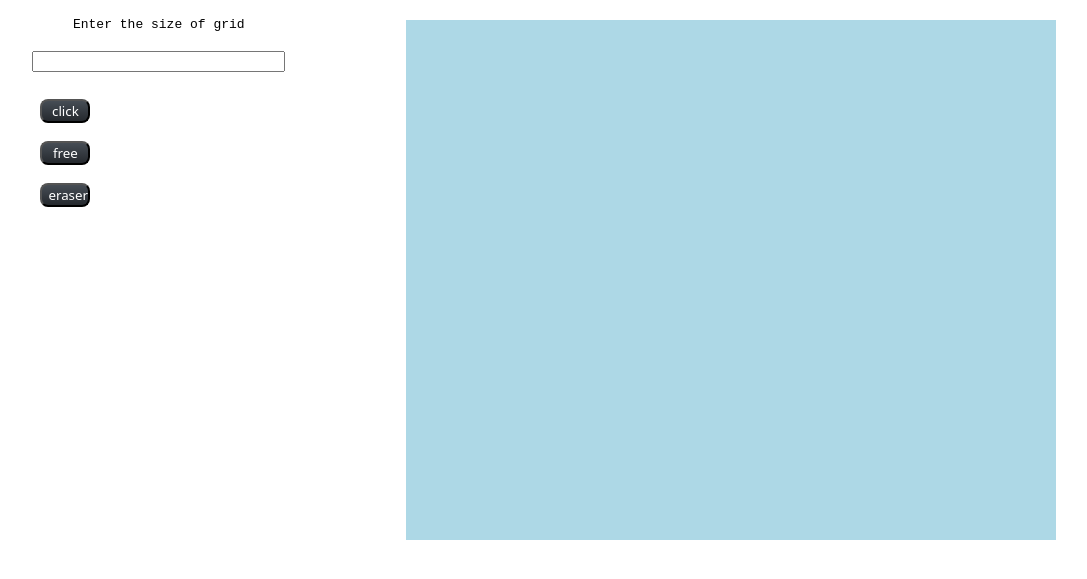
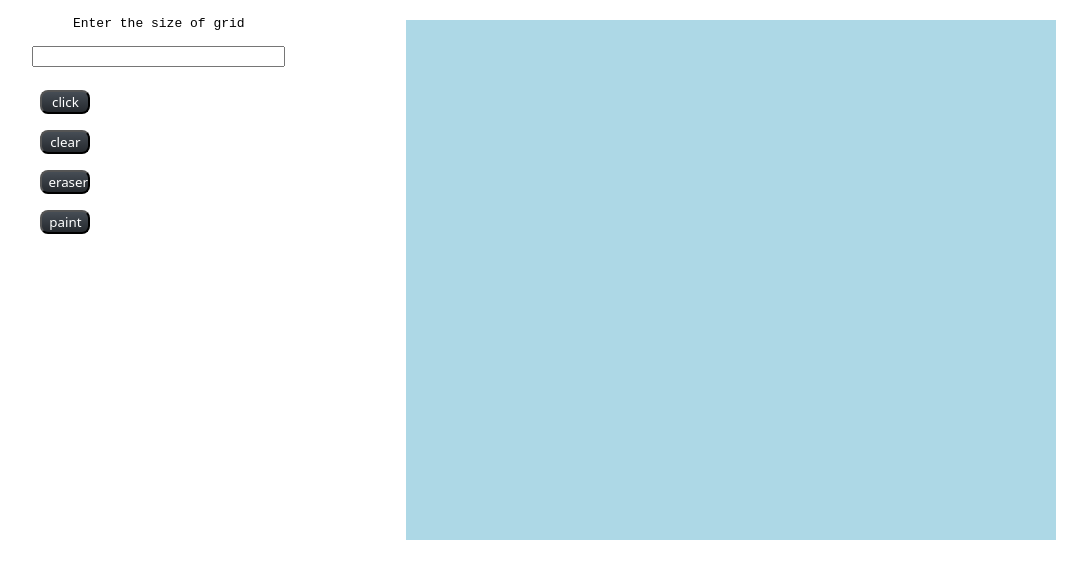
Before and after one commit to Jaspreet999/Etch-Sketch, a plain HTML site: page index.html in a window 1280 px wide. Shown: the part 119-698 px from the top of the page, without its empty margins (96-1183 px from the left). Drawn offline with Linux system fonts and the light colour scheme.

Commit message:
Update index.html

```diff
--- a/index.html
+++ b/index.html
@@ -20,8 +20,9 @@
                 <input type="text" id='inputText'/>
                 <br>
                 <button id='btn' >click</button>
-                <button id="delete">free</button>
+                <button id="delete">clear</button>
                 <button id="eraser">eraser</button>
+                <button id="paint">paint</button>
             </div>
 
             <div id ="container"></div>
```
